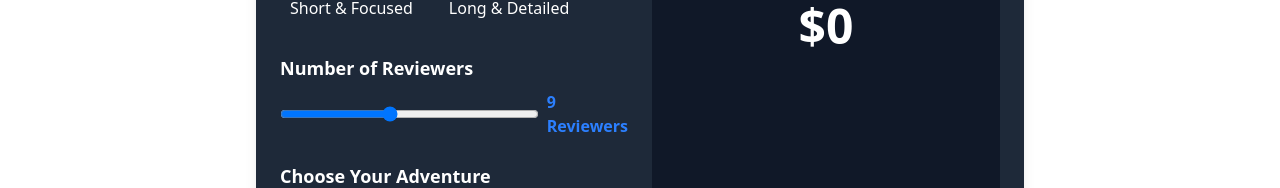
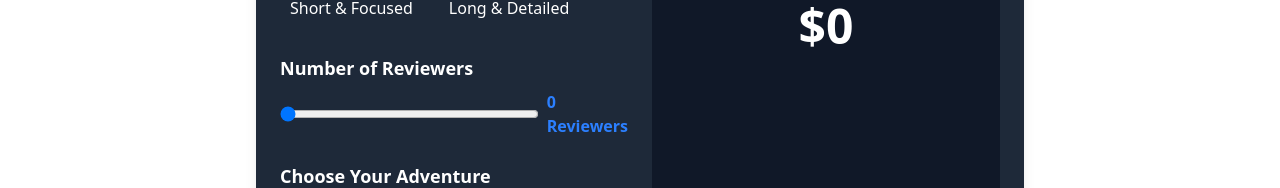
Before and after one commit to usmanhasann/hkslabsAssignment, a React (Vite) app: page / in a window 1280 px wide. Shown: the part 402-590 px from the top of the page. Built offline with nearby package versions, Linux system fonts and the light colour scheme.

Commit message:
fix Reviewers

```diff
--- a/src/components/SubscriptionPlan.jsx
+++ b/src/components/SubscriptionPlan.jsx
@@ -3,7 +3,7 @@ import React, { useState } from "react";
 const SubscriptionPlan = () => {
   const [studyLength, setStudyLength] = useState("");
   const [adventure, setAdventure] = useState("");
-  const [reviewers, setReviewers] = useState(9);
+  const [reviewers, setReviewers] = useState(0);
 
   const chooseStudyLength = (choice) => {
     setStudyLength(choice);
@@ -21,7 +21,7 @@ const SubscriptionPlan = () => {
   const resetForm = () => {
     setStudyLength("");
     setAdventure("");
-    setReviewers(9);
+    setReviewers(0);
   };
 
   // Calculate price
@@ -133,12 +133,12 @@ const SubscriptionPlan = () => {
       {/* Buttons */}
       <div className="flex justify-end mt-6 space-x-4">
         <button
-          className="px-6 py-2 bg-gray-600 text-white rounded-lg hover:bg-gray-700"
+          className="px-6 py-2 bg-gray-600 text-white rounded-lg hover:bg-gray-700 cursor-pointer"
           onClick={resetForm}
         >
           Reset
         </button>
-        <button className="px-6 py-2 bg-yellow-500 text-black rounded-lg hover:bg-yellow-600">
+        <button className="px-6 py-2 bg-yellow-500 text-black rounded-lg hover:bg-yellow-600 cursor-pointer">
           Sign up & launch
         </button>
       </div>
```
